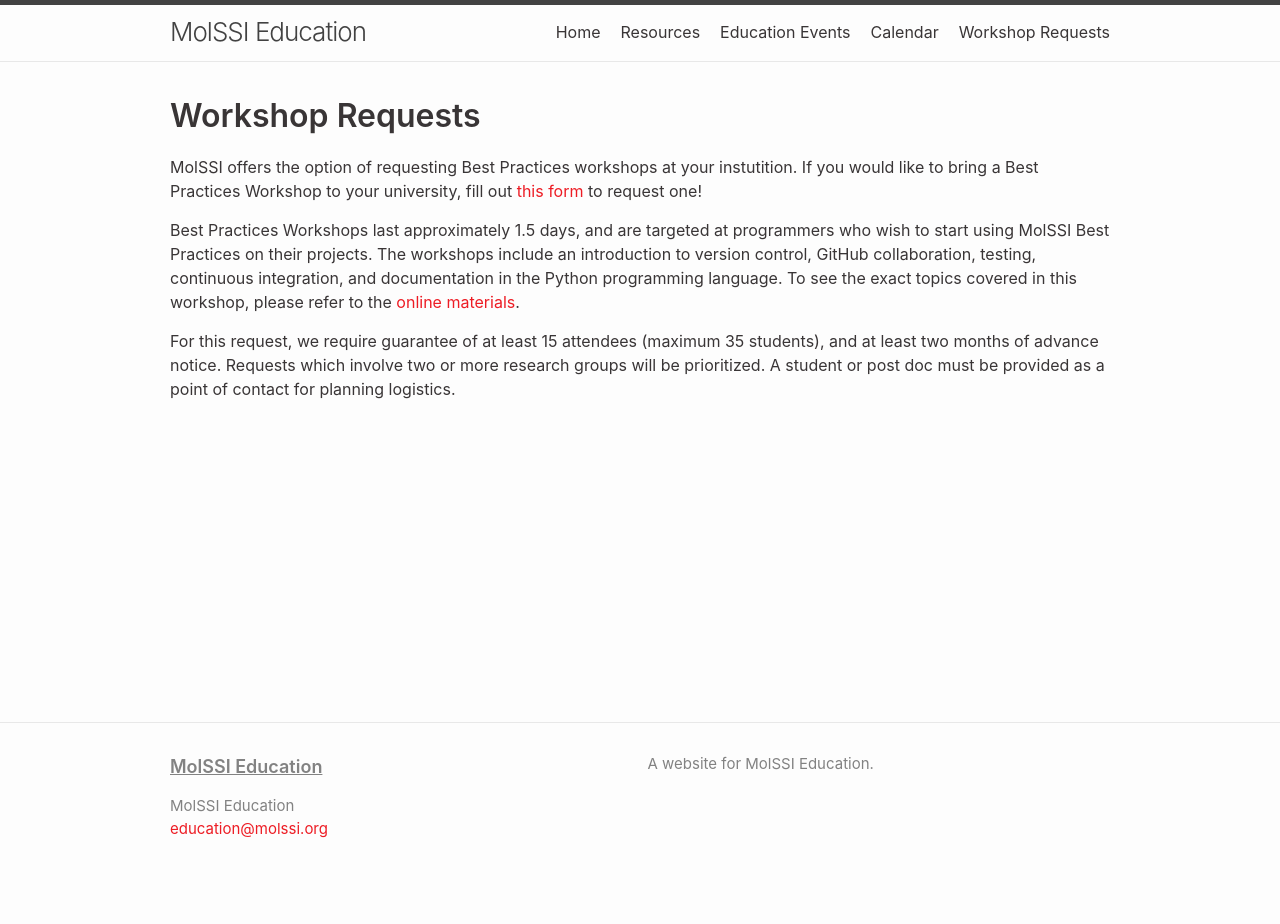
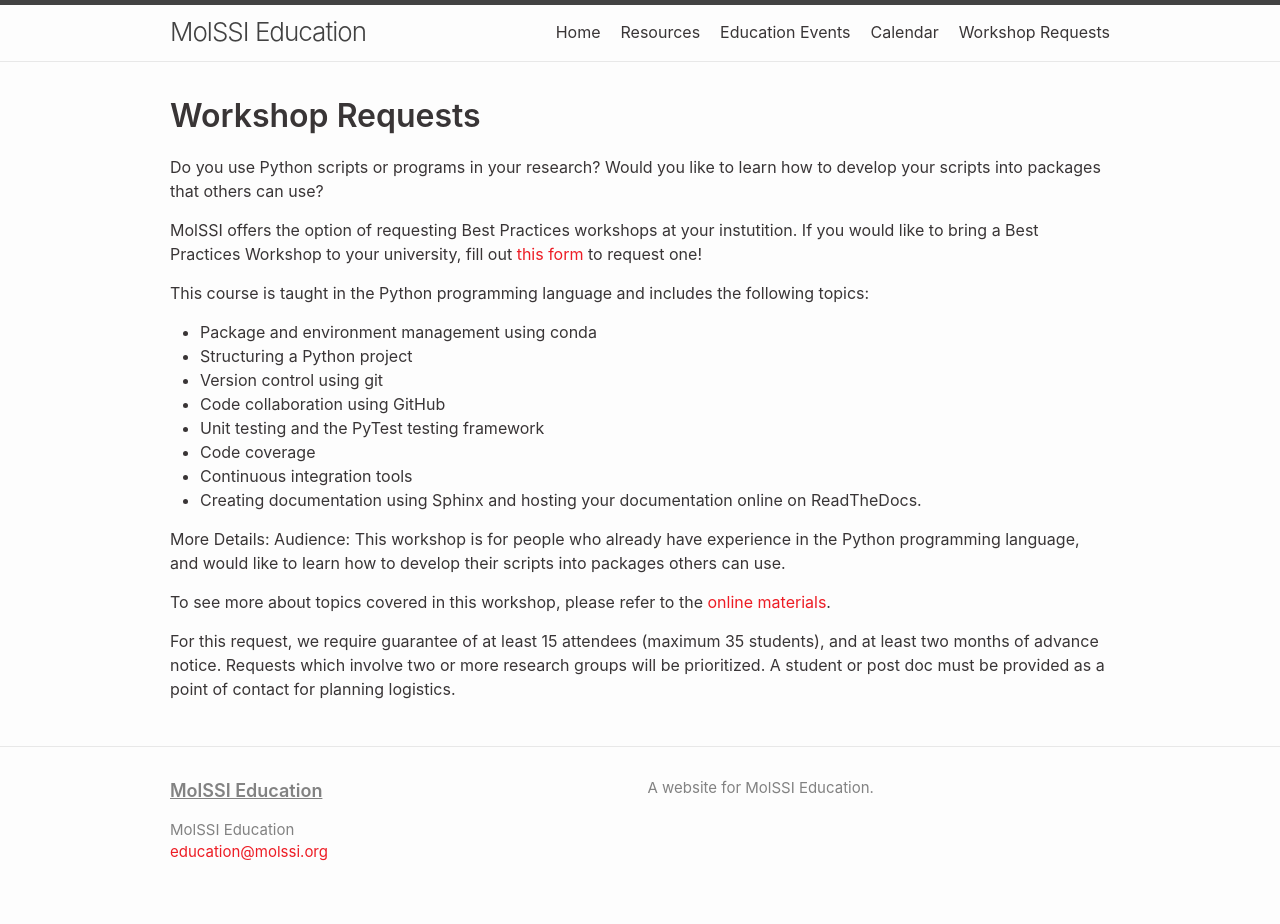
Before and after one commit to MolSSI-Education/molssi-education.github.io, a Jekyll site: the page built from request.md, in a window 1280 px wide. Built offline with Jekyll 4.4.1, drawn with Linux system fonts in a browser that asks for light colours; Markdown is read by kramdown in place of the engine named in the settings; before the commit the page ends 900 px from its top, so only the background shows below that.

Commit message:
update description of best practices workshop

```diff
--- a/request.md
+++ b/request.md
@@ -5,8 +5,24 @@ layout: default
 
 # Workshop Requests
 
+Do you use Python scripts or programs in your research? Would you like to learn how to develop your scripts into packages that others can use?
+
 MolSSI offers the option of requesting Best Practices workshops at your instutition. If you would like to bring a Best Practices Workshop to your university, fill out [this form](https://molssi.typeform.com/to/FGYzou) to request one!
 
-Best Practices Workshops last approximately 1.5 days, and are targeted at programmers who wish to start using MolSSI Best Practices on their projects. The workshops include an introduction to version control, GitHub collaboration, testing, continuous integration, and documentation in the Python programming language. To see the exact topics covered in this workshop, please refer to the [online materials](https://molssi-education.github.io/python-package-best-practices/index.html).
+This course is taught in the Python programming language and includes the following topics:
+- Package and environment management using conda
+- Structuring a Python project
+- Version control using git
+- Code collaboration using GitHub
+- Unit testing and the PyTest testing framework
+- Code coverage
+- Continuous integration tools
+- Creating documentation using Sphinx and hosting your documentation online on ReadTheDocs.
+
+More Details:
+	Audience:
+This workshop is for people who already have experience in the Python programming language, and would like to learn how to develop their scripts into packages others can use.
+
+To see more about topics covered in this workshop, please refer to the [online materials](https://molssi-education.github.io/python-package-best-practices/index.html).
 
 For this request, we require guarantee of at least 15 attendees (maximum 35 students), and at least two months of advance notice. Requests which involve two or more research groups will be prioritized. A student or post doc must be provided as a point of contact for planning logistics.
```
